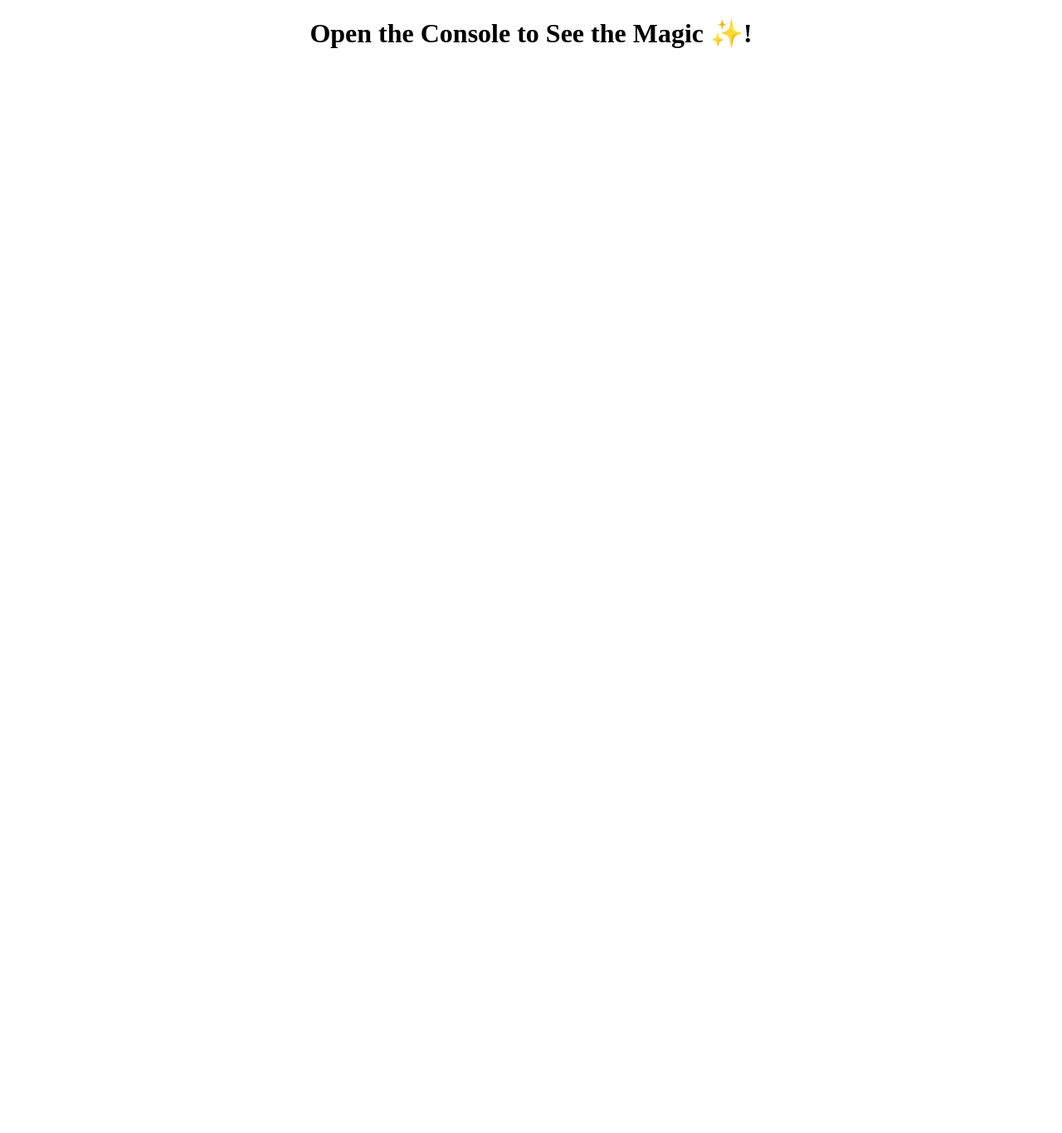
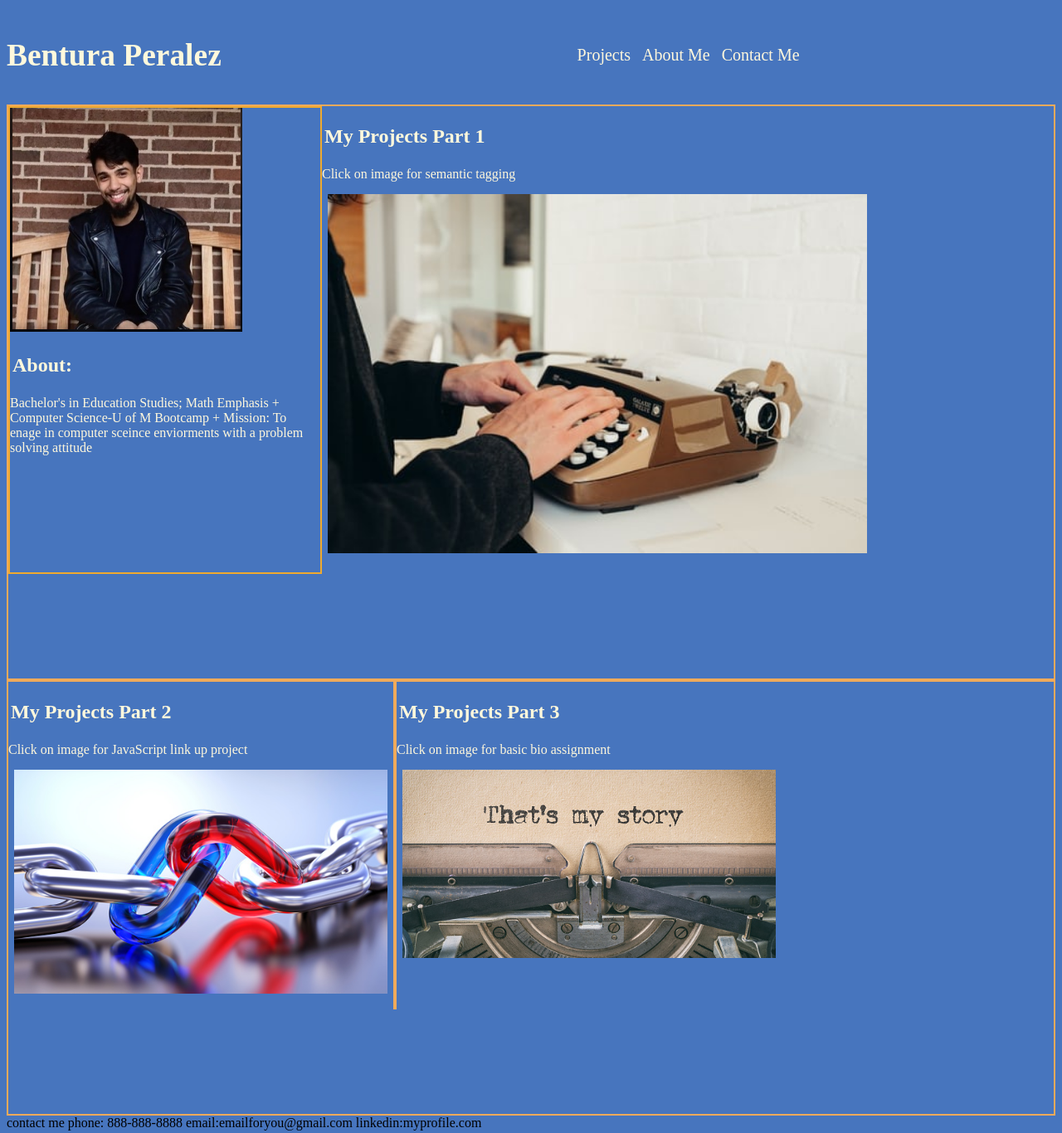
Before and after one commit to BenturaPeralez/myportfoliobfp, a plain HTML site: page index.html in a window 1280 px wide. Shown: the whole page at 83% size. Before the commit the page ends 800 px from the top, so only its background shows below. Drawn offline with Linux system fonts and the light colour scheme.

Commit message:
Add files via upload

```diff
--- a/index.html
+++ b/index.html
@@ -1,21 +1,82 @@
 <!DOCTYPE html>
 <html lang="en">
+  <head>
+    <meta charset="UTF-8" />
+    <meta http-equiv="X-UA-Compatible" content="IE=edge" />
+    <meta name="viewport" content="width=device-width, initial-scale=1.0" />
+    <link rel="stylesheet" href="style.css" />
+    <title>Document</title>
+  </head>
+  <body>
+    <header>
+      <h3 class="header"> Bentura Peralez</h3>
+      <nav> <a href="#projects"> Projects</a> <a href="#aboutme"> About Me</a> <a href="#contact">Contact Me</a></nav>
 
-<head>
-  <meta charset="UTF-8">
-  <meta name="viewport" content="width=device-width, initial-scale=1.0">
-  <title>Script Tag and Console Log</title>
-</head>
+    </header>
 
-<body>
+    <main>
+      <section id="aboutme" class="row">
+        <div class="column_header">
+          <img src="./Profile.PNG" alt="image of Bentura Peralez" width="280" />
+          <article>
+            <h2>About:</h2>
 
-  <h1 style="text-align:center;">Open the Console to See the Magic ✨! </h1>
+            <section>
+            Bachelor's in Education Studies; Math Emphasis + Computer Science-U of M Bootcamp +
 
-  <!--YOUR CODE HERE-->
-  <script src="script.js"></script>
+            Mission: To enage in computer sceince enviorments with a problem solving attitude
+            </section>
+          </article>
+        </div>
+        <div id="projects" class="column_content"></div>
+            <article>
+                <h2>
+                    My Projects Part 1
+                </h2>
+                <section>
+                   <article> Click on image for semantic tagging </article>
 
-</body>
+                    <a target="_blank" href="https://github.com/BenturaPeralez/semantic_tagging.git">
+                        <img src="editingsemantics.jfif" alt="Bentura"
+                        style="width:650px">
+
+                    </a>
+                </section>
+
+            </article>
+      </section>
+
+      <section class="row">
+            <article>
+                <h2>
+                   My Projects Part 2
+                </h2>
+                <article> Click on image for JavaScript link up project</article>
+
+                    <a target="_blank" href="https://github.com/BenturaPeralez/javalinkup.git">
+                        <img src="javalinkuppic.jpg" alt="javalinkup"
+                        style="width:450px">
+                    </a>
+
+            </article>
+        <div class="row"></div>
+        <article>
+            <h2>
+                My Projects Part 3
+            </h2>
+            <section>
+               <article> Click on image for basic bio assignment </article>
+               <a target="_blank" href="https://github.com/BenturaPeralez/BioBen.git">
+                <img src="lifebio.jpg" alt="bio"
+                style="width:450px">
+            </a>
+            </section>
+
+
+        </article>
+      </section>
+    </main>
+
+    <footer id="contact">contact me  phone: 888-888-8888  email:emailforyou@gmail.com  linkedin:myprofile.com</footer>
+  </body>
 </html>
-</script>
-
-<!--Link to external JavaScript file-->
--- a/style.css
+++ b/style.css
@@ -2,17 +2,19 @@
   box-sizing: border-box;
 }
 .row {
-  border: 1px solid green;
+  border: 2px solid rgb(240, 170, 90);
   display: flex;
   padding-bottom: 10%;
   color: cornsilk;
 }
 .column_header {
-  border: 1px solid blue;
+  border: 2px solid rgb(240, 170, 46);
   flex-basis: 30%;
   padding-bottom: 10%;
   color: cornsilk;
 }
+
+h2 {padding: 3px;}
 
 header {
   font-size: xx-large;
@@ -51,3 +53,5 @@ color: cornsilk;}
 
 a:hover {color: #FDBF4F;
 font-size: smaller;}
+
+article { padding-bottom: 15px;}
```
Also changed, not shown: javalinkuppic.jpg (added), lifebio.jpg (added).
